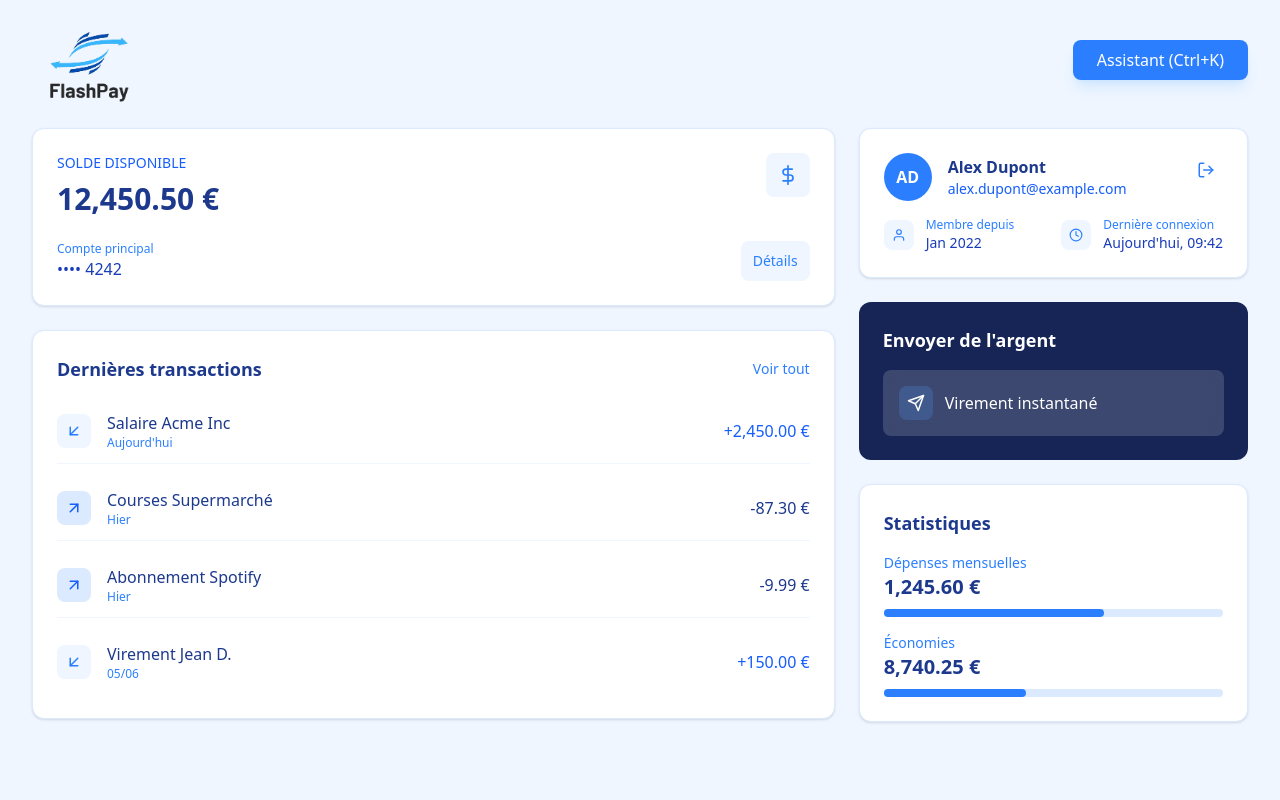
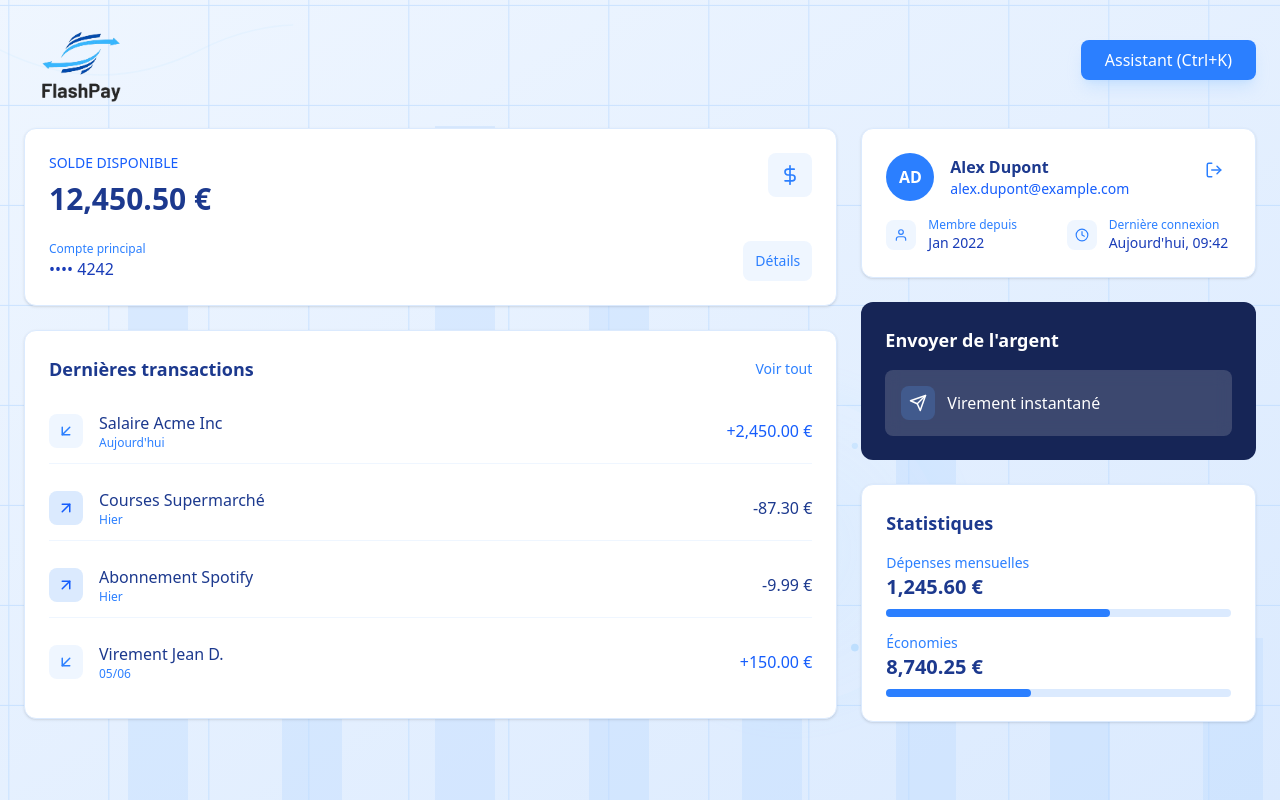
Before and after one commit to Grande-Ecole-IT/eBanking-front, a React (Vite) app: page /dashboard in a window 1280 px wide. Built offline with nearby package versions, Linux system fonts and the light colour scheme.

Commit message:
Modif background, dashboard and landing page

```diff
--- a/src/layout/Background.jsx
+++ b/src/layout/Background.jsx
@@ -42,10 +42,10 @@ const Background = () => {
 
       {/* Grille technologique animée */}
       <motion.div
-        className="absolute inset-0 bg-grid-blue-200"
+        className="absolute inset-0 bg-grid-blue-200 opacity-60"
         style={{
           backgroundImage: `linear-gradient(to right, #B5D7FF 1px, transparent 1px), linear-gradient(to bottom, #B5D7FF 1px, transparent 1px)`,
-          backgroundSize: "80px 80px",
+          backgroundSize: "100px 100px",
         }}
         animate={{
           backgroundPosition: ["0% 0%", "90% 90%"],
--- a/src/pages/Dashboard.jsx
+++ b/src/pages/Dashboard.jsx
@@ -8,6 +8,7 @@ import ChatBot from "../components/ChatBot";
 import MoneyTransferCard from "../components/MoneyTransferCard";
 import TransactionList from "../components/TransactionList";
 import UserInfoCard from "../components/UserInfoCard";
+import Background from "../layout/Background";
 
 const Dashboard = () => {
   const [chatbotOpen, setChatbotOpen] = useState(false);
@@ -59,7 +60,9 @@ const Dashboard = () => {
   }, []);
 
   return (
-    <div className="min-h-screen bg-blue-50 px-4 sm:px-6 lg:px-8 pb-10">
+    <div className="min-h-screen bg-gradient-to-br from-blue-50 to-blue-100 text-gray-900 overflow-hidden">
+      <Background />
+      <div className="relative z-10 container mx-auto px-4 sm:px-6 pb-10">
         <ChatBot isOpen={chatbotOpen} onClose={() => setChatbotOpen(false)} />
 
         <div className="max-w-7xl mx-auto">
@@ -99,7 +102,9 @@ const Dashboard = () => {
                 <div className="space-y-4">
                   <div>
                     <p className="text-blue-500 text-sm">Dépenses mensuelles</p>
-                  <p className="text-blue-900 font-bold text-xl">1,245.60 €</p>
+                    <p className="text-blue-900 font-bold text-xl">
+                      1,245.60 €
+                    </p>
                     <div className="w-full bg-blue-100 rounded-full h-2 mt-2">
                       <div
                         className="bg-blue-500 h-2 rounded-full"
@@ -109,7 +114,9 @@ const Dashboard = () => {
                   </div>
                   <div>
                     <p className="text-blue-500 text-sm">Économies</p>
-                  <p className="text-blue-900 font-bold text-xl">8,740.25 €</p>
+                    <p className="text-blue-900 font-bold text-xl">
+                      8,740.25 €
+                    </p>
                     <div className="w-full bg-blue-100 rounded-full h-2 mt-2">
                       <div
                         className="bg-blue-500 h-2 rounded-full"
@@ -123,6 +130,7 @@ const Dashboard = () => {
           </div>
         </div>
       </div>
+    </div>
   );
 };
 
--- a/src/pages/LandingPage.jsx
+++ b/src/pages/LandingPage.jsx
@@ -10,7 +10,7 @@ const LandingPage = () => {
   return (
     <div className="min-h-screen bg-gradient-to-br from-blue-50 to-blue-100 text-gray-900 overflow-hidden">
       <Background />
-      <div className="relative z-10 container mx-auto px-4 sm:px-6">
+      <div className="relative z-10 container mx-auto px-4 sm:px-6 ">
         <Header />
         <Hero />
         <Features />
```
Lines whose indentation alone changed are shown as unchanged.
